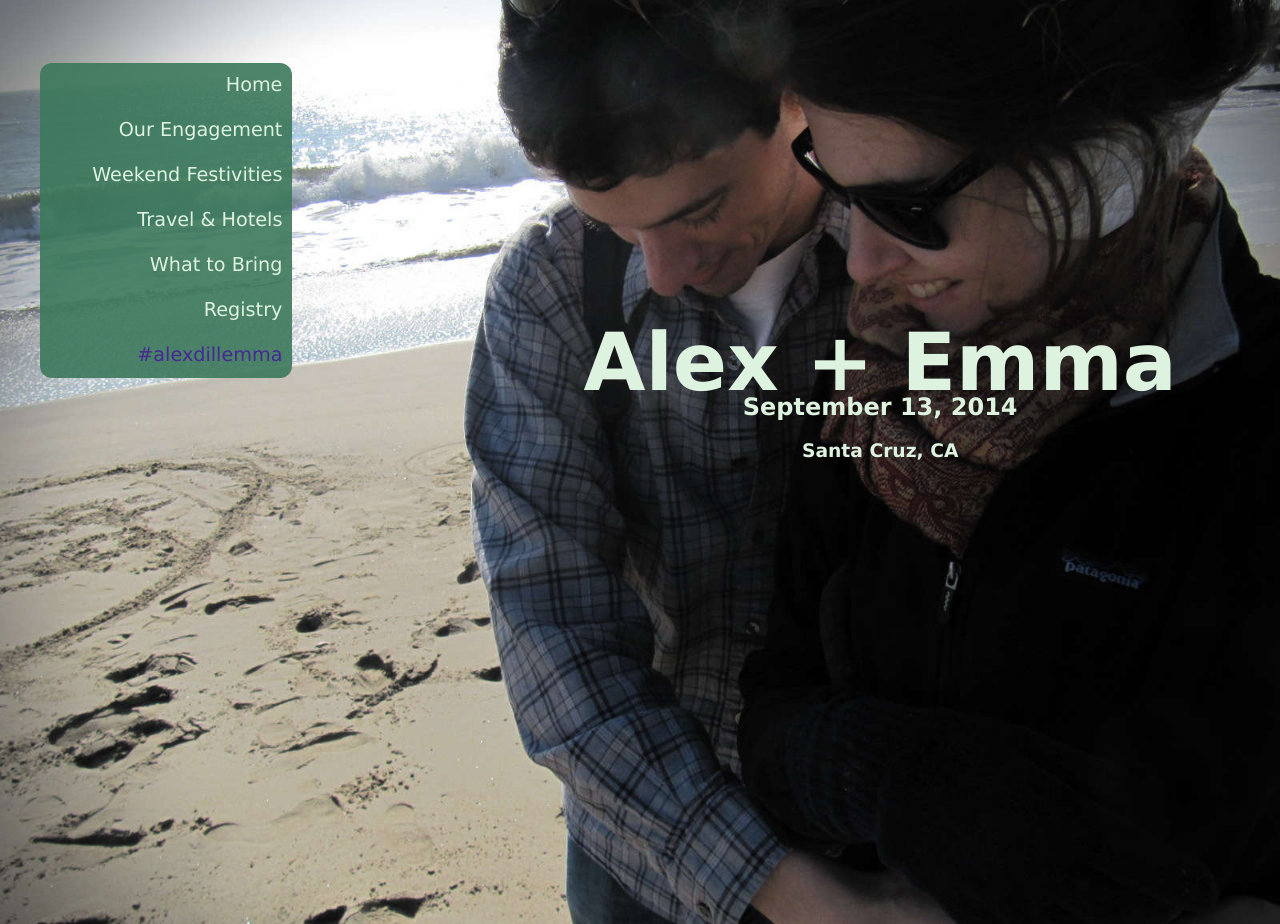
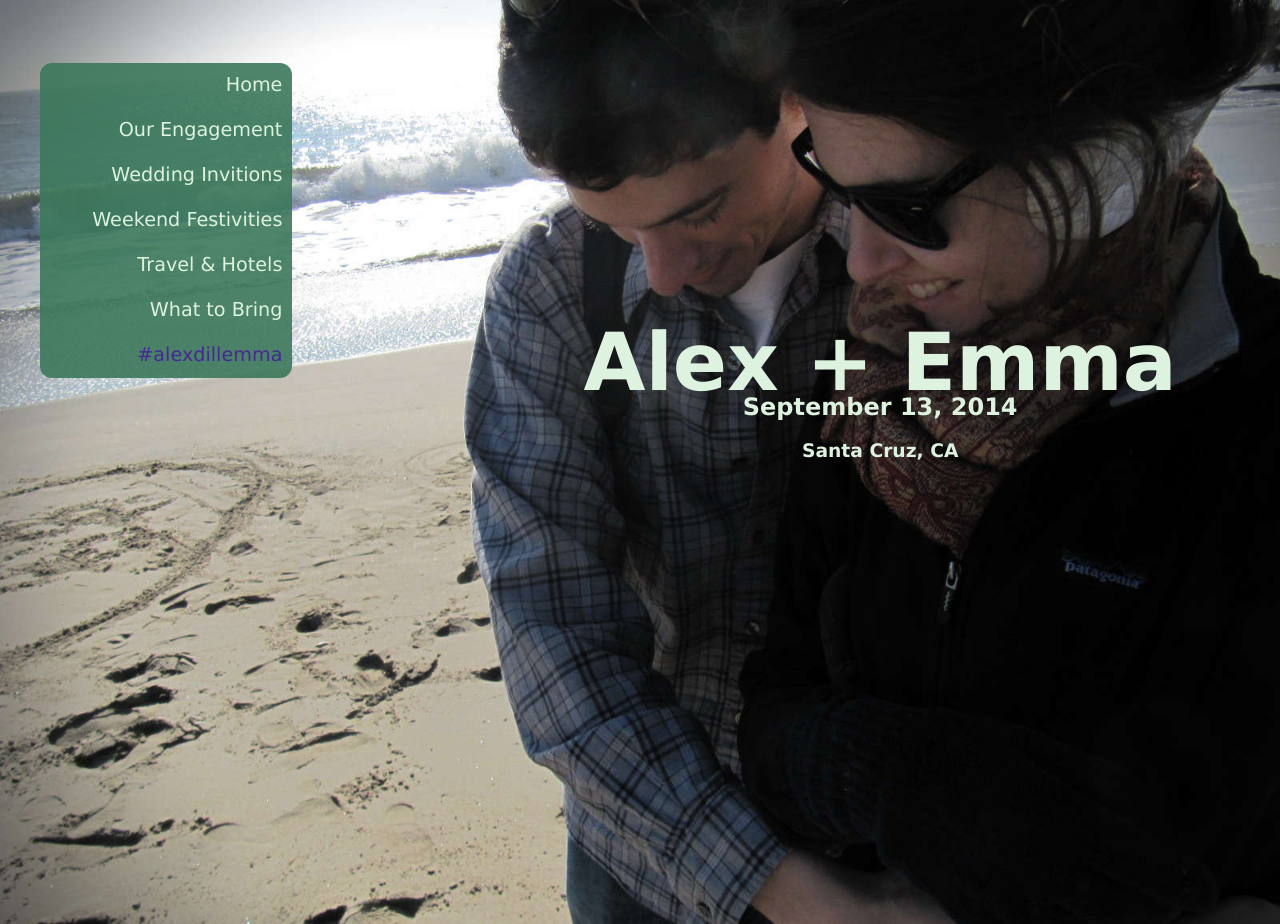
Before and after one commit to adgaudio/wedding, a Jekyll site: the page built from index.html, in a window 1280 px wide. Built offline with Jekyll 4.4.1, drawn with Linux system fonts in a browser that asks for light colours; Markdown is read by kramdown in place of the engine named in the settings; some of the changed lines change nothing that is shown.

Commit message:
oops i meant registry

```diff
--- a/_layouts/default.html
+++ b/_layouts/default.html
@@ -20,11 +20,11 @@
         <ul>
           <li><a href="{{ site.baseurl }}/index.html#site">Home</a></li>
           <li><a href="{{ site.baseurl }}/our-engagement.html#site">Our Engagement</a></li>
-          {% comment %} <li><a href="{{ site.baseurl }}/invitations.html#site">Wedding Invitions</a></li> {% endcomment %}
+          <li><a href="{{ site.baseurl }}/invitations.html#site">Wedding Invitions</a></li>
           <li><a href="{{ site.baseurl }}/festivities.html#site">Weekend Festivities</a></li>
           <li><a href="{{ site.baseurl }}/information.html#site">Travel & Hotels</a></li>
           <li><a href="{{ site.baseurl }}/what-to-bring.html#site">What to Bring</a></li>
-          <li><a href="{{ site.baseurl }}/registry.html#site">Registry</a></li>
+          {% comment %} <li><a href="{{ site.baseurl }}/registry.html#site">Registry</a></li> {% endcomment %}
           {% comment %} <li><a href="{{ site.baseurl }}/rsvp.html#site">Preliminary RSVP</a></li> {% endcomment %}
           <li><a href="{{ site.baseurl }}/instagram.html#site" class="purple_text">#alexdillemma</a></li>
         </ul>
```
